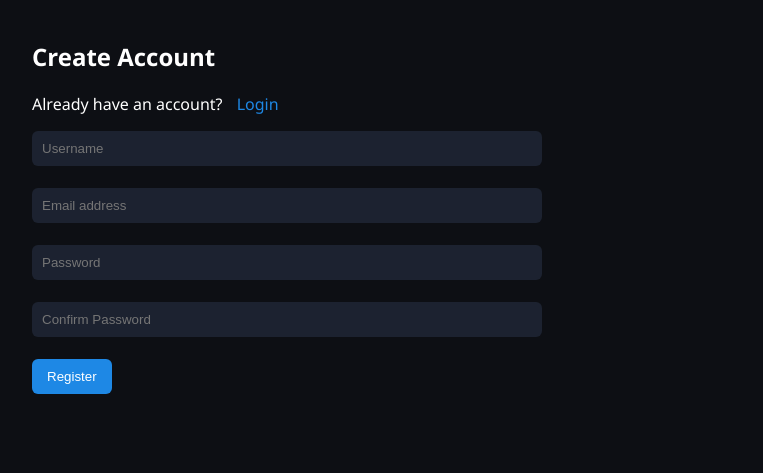
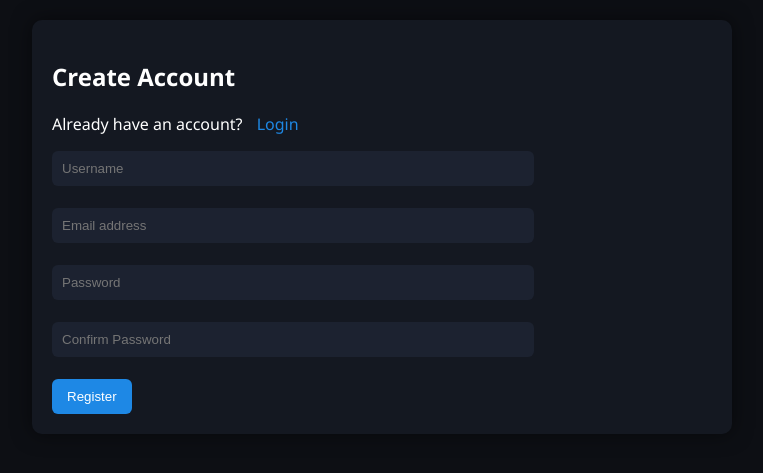
Before and after one commit to rachi2006/SkillPath, a Flask app: page /register in a window 1280 px wide. Shown: the top 473 px of the page, without its empty margins (258-1021 px from the left). Run offline with Flask 3, Linux system fonts and the light colour scheme.

Commit message:
refactor: wrap card content in a div for consistent styling in login and register pages

```diff
--- a/templates/login.html
+++ b/templates/login.html
@@ -7,8 +7,9 @@
 <body>
 
 <div class="container">
-    <h2>Welcome Back</h2>
-    <p>Don't have an account? <a href="/register">Sign up</a></p>
+    <div class="card">
+        <h2>Welcome Back</h2>
+        <p>Don't have an account? <a href="/register">Sign up</a></p>
 
     <form method="POST">
        <input type="text" name="identifier" placeholder="Username or Email" required>
--- a/templates/register.html
+++ b/templates/register.html
@@ -7,8 +7,9 @@
 <body>
 
 <div class="container">
-    <h2>Create Account</h2>
-    <p>Already have an account? <a href="/login">Login</a></p>
+    <div class="card">
+        <h2>Create Account</h2>
+        <p>Already have an account? <a href="/login">Login</a></p>
 
     <form method="POST">
         <input type="text" name="username" placeholder="Username" required>
```
